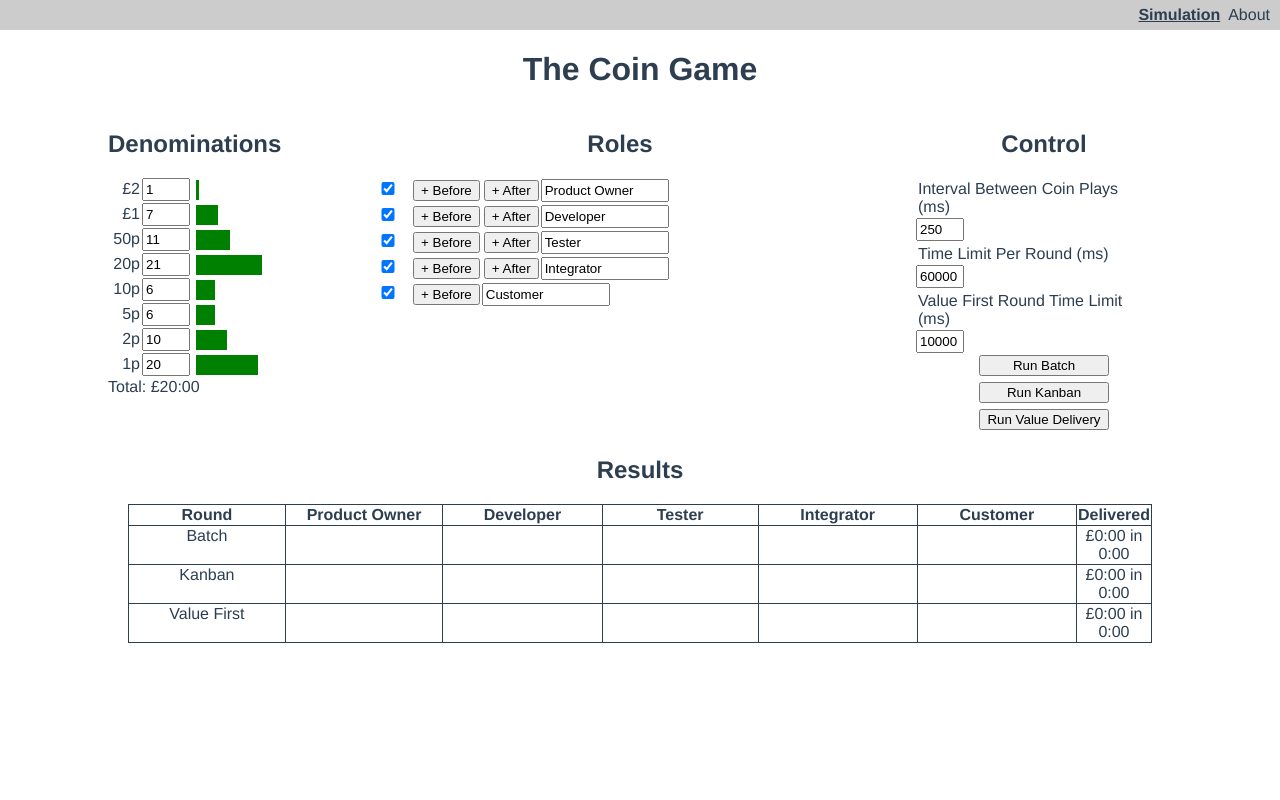
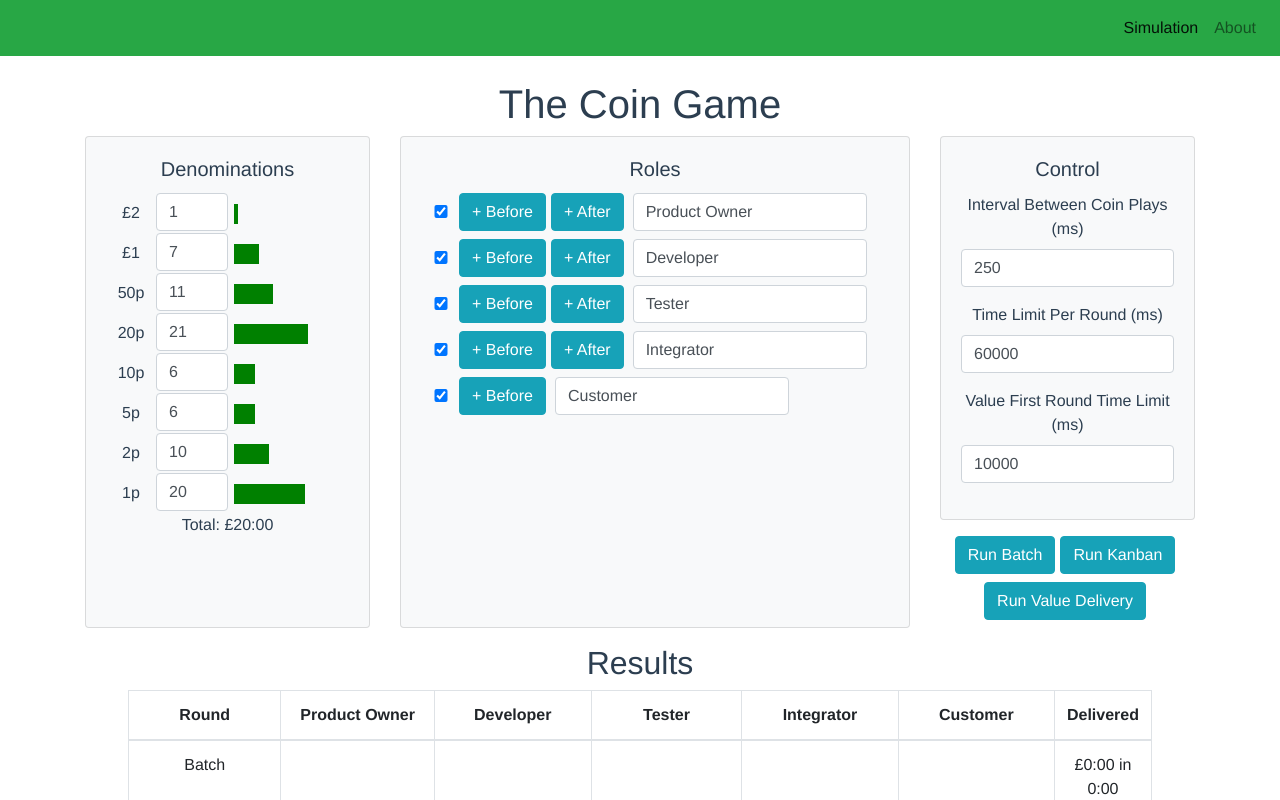
Before and after one commit to hogsmill/coin-game, a Vue app in the folder coin-game/: page / in a window 1280 px wide. Shown: the top 800 px of the page. Built offline with nearby package versions, Linux system fonts and the light colour scheme.

Commit message:
[JL] - adding Bootstrap css framework and updated styling

```diff
--- a/coin-game/public/index.html
+++ b/coin-game/public/index.html
@@ -1,10 +1,16 @@
 <!DOCTYPE html>
 <html lang="en">
   <head>
-    <meta charset="utf-8">
-    <meta http-equiv="X-UA-Compatible" content="IE=edge">
-    <meta name="viewport" content="width=device-width,initial-scale=1.0">
-    <link rel="icon" href="<%= BASE_URL %>favicon.ico">
+    <meta charset="utf-8" />
+    <meta http-equiv="X-UA-Compatible" content="IE=edge" />
+    <meta name="viewport" content="width=device-width,initial-scale=1.0" />
+    <link rel="icon" href="<%= BASE_URL %>favicon.ico" />
+    <link
+      rel="stylesheet"
+      href="https://stackpath.bootstrapcdn.com/bootstrap/4.4.1/css/bootstrap.min.css"
+      integrity="sha384-Vkoo8x4CGsO3+Hhxv8T/Q5PaXtkKtu6ug5TOeNV6gBiFeWPGFN9MuhOf23Q9Ifjh"
+      crossorigin="anonymous"
+    />
     <title><%= htmlWebpackPlugin.options.title %></title>
   </head>
   <body>
--- a/coin-game/src/App.vue
+++ b/coin-game/src/App.vue
@@ -1,14 +1,18 @@
 <template>
-  <div id="app">
+  <div id="app" class="mb-4">
     <appHeader></appHeader>
     <div v-if="showAbout">
       <AboutView />
     </div>
     <div v-else>
       <h1>The Coin Game</h1>
-      <app-denominations></app-denominations>
-      <app-roles></app-roles>
-      <app-control></app-control>
+      <div class="container">
+        <div class="card-deck">
+          <app-denominations></app-denominations>
+          <app-roles></app-roles>
+          <app-control></app-control>
+        </div>
+      </div>
       <ResultsView v-bind:gameState="gameState" />
     </div>
   </div>
--- a/coin-game/src/assets/site.css
+++ b/coin-game/src/assets/site.css
@@ -6,56 +6,16 @@
   color: #2c3e50;
 }
 
-body {
-  margin: 0;
+button {
+  margin-right: 5px;
 }
 
-div {
-  font-family: Avenir, Helvetica, Arial, sans-serif;
-  border: 0px solid #000;
+input {
+  width: 40px;
+  padding: 5px;
+  margin-bottom: 2px;
 }
 
-button {
-  margin: 2px;
-}
-
-.menu {
-  text-align: right;
-  background-color: #ccc;
-  padding: 6px;
-}
-.menu span {
-  margin: 0 4px 0 4px;
-}
-.menu span:hover {
-  text-decoration: underline;
-}
-.selected {
-  text-decoration: underline;
-  font-weight: bold;
-}
-
-.denominations {
-  width: 20%;
-  text-align: left;
-  margin: 0 auto;
-  display: inline-block;
-  vertical-align: top;
-}
-.denominations div {
-  vertical-align: middle;
-}
-label {
-  width: 30px;
-  margin: 2px;
-  display: inline-block;
-  text-align: right;
-}
-input {
-  width: 40px;
-  padding: 2px;
-  margin-bottom: 2px;
-}
 .distribution {
   height: 20px;
   width: 300px;
@@ -64,40 +24,19 @@ input {
   display: inline-block;
 }
 
-.roles {
-  width: 40%;
-  display: inline-block;
-  vertical-align: top;
-}
-.role {
-  width: 100%;
-  text-align: left;
-}
-.role .rolename {
-  width: 120px;
+.pointer {
+  cursor: pointer;
 }
 
-.run {
-  width: 20%;
-  display: inline-block;
-  padding-left: 40px;
+.mr-neg-10 {
+  margin-right: -10px !important;
 }
-.run div {
-  text-align: left;
+
+.no-padding-r-l {
+  padding-right: 0;
+  padding-left: 0;
 }
-.run label {
-  width: 80%;
-  text-align: left;
+
+.width-50 {
+  width: 50px !important;
 }
-.run button {
-  margin: 0 auto 6px auto;
-  display: block;
-  width: 130px;
-}
-.running {
-  width: 100%;
-}
-.running button {
-  display: inline-block;
-  margin: 6px;
-}
--- a/coin-game/src/components/Header.vue
+++ b/coin-game/src/components/Header.vue
@@ -1,12 +1,30 @@
 <template>
-  <div class="menu">
-    <span @click="updateShowAbout(false)" :class="{ selected: !showAbout }"
-      >Simulation</span
+  <nav class="navbar navbar-expand-lg navbar-light bg-success mb-4">
+    <button
+      class="navbar-toggler"
+      type="button"
+      data-toggle="collapse"
+      data-target="#navbarSupportedContent"
+      aria-controls="navbarSupportedContent"
+      aria-expanded="false"
+      aria-label="Toggle navigation"
     >
-    <span @click="updateShowAbout(true)" :class="{ selected: showAbout }"
-      >About</span
-    >
-  </div>
+      <span class="navbar-toggler-icon"></span>
+    </button>
+
+    <div class="collapse navbar-collapse" id="navbarSupportedContent">
+      <ul class="navbar-nav ml-auto">
+        <li class="nav-item" :class="{ active: !showAbout }">
+          <a class="nav-link pointer" @click="updateShowAbout(false)"
+            >Simulation</a
+          >
+        </li>
+        <li class="nav-item" :class="{ active: showAbout }">
+          <a class="nav-link pointer" @click="updateShowAbout(true)">About</a>
+        </li>
+      </ul>
+    </div>
+  </nav>
 </template>
 
 <script>
--- a/coin-game/src/components/game-config/Control.vue
+++ b/coin-game/src/components/game-config/Control.vue
@@ -1,46 +1,81 @@
 <template>
-  <div class="run" :class="{ running: stateSet }">
-    <h2>Control</h2>
-    <div v-if="!stateSet">
+  <div class="col-md-3 mb-3 no-padding-r-l" :class="{ running: stateSet }">
+    <div class="card bg-light mb-3" v-if="!stateSet">
+      <div class="card-body">
+        <h5 class="card-title">Control</h5>
+        <form>
+          <div class="form-group">
             <label for="interval">Interval Between Coin Plays (ms)</label>
             <input
-        type="input"
+              type="text"
+              class="form-control"
               id="interval"
               name="interval"
               v-model.lazy="interval"
             />
+          </div>
+
+          <div class="form-group">
             <label for="timeLimit">Time Limit Per Round (ms)</label>
             <input
-        type="input"
+              type="text"
+              class="form-control"
               id="timeLimit"
               name="timeLimit"
               v-model.lazy="gameState['timeLimit']"
             />
-      <label for="valueTimeLimit">Value First Round Time Limit (ms)</label>
+          </div>
+
+          <div class="form-group">
+            <label for="valueTimeLimit"
+              >Value First Round Time Limit (ms)</label
+            >
             <input
-        type="input"
+              type="text"
+              class="form-control"
               id="valueTimeLimit"
               name="valueTimeLimit"
               v-model.lazy="gameState['valueTimeLimit']"
             />
           </div>
-    <button @click="go(0)" :disabled="gameState['running']">
+        </form>
+      </div>
+    </div>
+    <button
+      class="btn btn-info mb-2"
+      @click="go(0)"
+      :disabled="gameState['running']"
+    >
       Run Batch
     </button>
-    <button @click="go(1)" :disabled="gameState['running']">
+    <button
+      class="btn btn-info mb-2"
+      @click="go(1)"
+      :disabled="gameState['running']"
+    >
       Run Kanban
     </button>
-    <button @click="go(2)" :disabled="gameState['running']">
+    <button
+      class="btn btn-info mb-2"
+      @click="go(2)"
+      :disabled="gameState['running']"
+    >
       Run Value Delivery
     </button>
     <button
+      class="btn btn-info mb-2"
       @click="stop()"
       v-if="stateSet && !stopped"
       :disabled="gameState['running']"
     >
       Stop
     </button>
-    <button @click="start()" v-if="stopped" :disabled="gameState['running']">
+    <button
+      class="btn btn-info mb-2"
+      @click="start()"
+      v-if="stopped"
+      :disabled="gameState['running']"
+    >
       Start
     </button>
   </div>
--- a/coin-game/src/components/game-config/Denominations.vue
+++ b/coin-game/src/components/game-config/Denominations.vue
@@ -1,10 +1,13 @@
 <template>
-  <div class="denominations" v-if="!stateSet">
-    <h2>Denominations</h2>
-    <div>
-      <label for="twoPound">£2</label>
+  <div class="card bg-light mb-3 col-md-3 no-padding-r-l" v-if="!stateSet">
+    <div class="card-body">
+      <h5 class="card-title">Denominations</h5>
+      <form class="form-inline">
+        <div class="form-group">
+          <label class="width-50" for="twoPound">£2</label>
           <input
-        type="input"
+            type="text"
+            class="form-control col-md-3"
             id="twoPound"
             name="twoPound"
             v-model.lazy="denominations['200']"
@@ -14,10 +17,11 @@
             :style="{ width: getWidth(denominations['200']) }"
           ></div>
         </div>
-    <div>
-      <label for="onePound">£1</label>
+        <div class="form-group">
+          <label class="width-50" for="onePound">£1</label>
           <input
-        type="input"
+            type="text"
+            class="form-control col-md-3"
             id="onePound"
             name="onePound"
             v-model.lazy="denominations['100']"
@@ -27,10 +31,11 @@
             :style="{ width: getWidth(denominations['100']) }"
           ></div>
         </div>
-    <div>
-      <label for="fifty">50p</label>
+        <div class="form-group">
+          <label class="width-50" for="fifty">50p</label>
           <input
-        type="input"
+            type="text"
+            class="form-control col-md-3"
             id="fifty"
             name="fifty"
             v-model.lazy="denominations['50']"
@@ -40,10 +45,11 @@
             :style="{ width: getWidth(denominations['50']) }"
           ></div>
         </div>
-    <div>
-      <label for="twenty">20p</label>
+        <div class="form-group">
+          <label class="width-50" for="twenty">20p</label>
           <input
-        type="input"
+            type="text"
+            class="form-control col-md-3"
             id="twenty"
             name="twenty"
             v-model.lazy="denominations['20']"
@@ -53,10 +59,11 @@
             :style="{ width: getWidth(denominations['20']) }"
           ></div>
         </div>
-    <div>
-      <label for="twenty">10p</label>
+        <div class="form-group">
+          <label class="width-50" for="ten">10p</label>
           <input
-        type="input"
+            type="text"
+            class="form-control col-md-3"
             id="ten"
             name="ten"
             v-model.lazy="denominations['10']"
@@ -66,10 +73,11 @@
             :style="{ width: getWidth(denominations['10']) }"
           ></div>
         </div>
-    <div>
-      <label for="five">5p</label>
+        <div class="form-group">
+          <label class="width-50" for="five">5p</label>
           <input
-        type="input"
+            type="text"
+            class="form-control col-md-3"
             id="five"
             name="five"
             v-model.lazy="denominations['5']"
@@ -79,10 +87,11 @@
             :style="{ width: getWidth(denominations['5']) }"
           ></div>
         </div>
-    <div>
-      <label for="two">2p</label>
+        <div class="form-group">
+          <label class="width-50" for="two">2p</label>
           <input
-        type="input"
+            type="text"
+            class="form-control col-md-3"
             id="two"
             name="two"
             v-model.lazy="denominations['2']"
@@ -92,10 +101,11 @@
             :style="{ width: getWidth(denominations['2']) }"
           ></div>
         </div>
-    <div>
-      <label for="one">1p</label>
+        <div class="form-group">
+          <label class="width-50" for="one">1p</label>
           <input
-        type="input"
+            type="text"
+            class="form-control col-md-3"
             id="one"
             name="one"
             v-model.lazy="denominations['1']"
@@ -105,8 +115,130 @@
             :style="{ width: getWidth(denominations['1']) }"
           ></div>
         </div>
+      </form>
+
       Total: £{{ total() }}
     </div>
+  </div>
+  <!-- <div class="denominations" v-if="!stateSet">
+    <h2>Denominations</h2>
+    <form class="form-inline">
+      <div class="form-group">
+        <label for="twoPound">£2</label>
+        <input
+          type="text"
+          class="form-control col-md-3"
+          id="twoPound"
+          name="twoPound"
+          v-model.lazy="denominations['200']"
+        />
+        <div
+          class="distribution"
+          :style="{ width: getWidth(denominations['200']) }"
+        ></div>
+      </div>
+      <div class="form-group">
+        <label for="onePound">£1</label>
+        <input
+          type="text"
+          class="form-control col-md-3"
+          id="onePound"
+          name="onePound"
+          v-model.lazy="denominations['100']"
+        />
+        <div
+          class="distribution"
+          :style="{ width: getWidth(denominations['100']) }"
+        ></div>
+      </div>
+      <div class="form-group">
+        <label for="fifty">50p</label>
+        <input
+          type="text"
+          class="form-control col-md-3"
+          id="fifty"
+          name="fifty"
+          v-model.lazy="denominations['50']"
+        />
+        <div
+          class="distribution"
+          :style="{ width: getWidth(denominations['50']) }"
+        ></div>
+      </div>
+      <div class="form-group">
+        <label for="twenty">20p</label>
+        <input
+          type="text"
+          class="form-control col-md-3"
+          id="twenty"
+          name="twenty"
+          v-model.lazy="denominations['20']"
+        />
+        <div
+          class="distribution"
+          :style="{ width: getWidth(denominations['20']) }"
+        ></div>
+      </div>
+      <div class="form-group">
+        <label for="ten">10p</label>
+        <input
+          type="text"
+          class="form-control col-md-3"
+          id="ten"
+          name="ten"
+          v-model.lazy="denominations['10']"
+        />
+        <div
+          class="distribution"
+          :style="{ width: getWidth(denominations['10']) }"
+        ></div>
+      </div>
+      <div class="form-group">
+        <label for="five">5p</label>
+        <input
+          type="text"
+          class="form-control col-md-3"
+          id="five"
+          name="five"
+          v-model.lazy="denominations['5']"
+        />
+        <div
+          class="distribution"
+          :style="{ width: getWidth(denominations['5']) }"
+        ></div>
+      </div>
+      <div class="form-group">
+        <label for="two">2p</label>
+        <input
+          type="text"
+          class="form-control col-md-3"
+          id="two"
+          name="two"
+          v-model.lazy="denominations['2']"
+        />
+        <div
+          class="distribution"
+          :style="{ width: getWidth(denominations['2']) }"
+        ></div>
+      </div>
+      <div class="form-group">
+        <label for="one">1p</label>
+        <input
+          type="text"
+          class="form-control col-md-3"
+          id="one"
+          name="one"
+          v-model.lazy="denominations['1']"
+        />
+        <div
+          class="distribution"
+          :style="{ width: getWidth(denominations['1']) }"
+        ></div>
+      </div>
+    </form>
+
+    Total: £{{ total() }}
+  </div> -->
 </template>
 
 <script>
--- a/coin-game/src/components/game-config/Roles.vue
+++ b/coin-game/src/components/game-config/Roles.vue
@@ -1,29 +1,37 @@
 <template>
-  <div class="roles" v-if="!stateSet">
-    <h2>Roles</h2>
-    <div>
-      <div
+  <div class="card bg-light mb-3 no-padding-r-l" v-if="!stateSet">
+    <div class="card-body">
+      <h5 class="card-title">Roles</h5>
+      <form
+        class="form-inline"
         v-for="role in gameState.roles"
         :key="role['name'].replace(' ', '')"
-        class="role"
       >
-        <input
-          type="checkbox"
-          checked="role['include']"
-          v-model="role['include']"
-        />
-        <button @click="addBefore(role)">+ Before</button>
-        <button v-if="role['name'] != 'Customer'" @click="addAfter(role)">
+        <div class="form-check mb-2 mr-sm-2">
+          <input
+            class="form-check-input mr-neg-10"
+            type="checkbox"
+            checked="role['include']"
+            v-model="role['include']"
+          />
+        </div>
+        <button @click="addBefore(role)" class="btn btn-info mb-2">
+          + Before
+        </button>
+        <button
+          v-if="role['name'] != 'Customer'"
+          @click="addAfter(role)"
+          class="btn btn-info mb-2"
+        >
           + After
         </button>
         <input
-          type="input"
-          class="rolename"
+          type="text"
+          class="form-control mb-2 ml-1 col-md-6"
           v-bind:id="role['name'].replace(' ', '')"
-          name="ten"
           v-model.lazy="role['name']"
         />
-      </div>
+      </form>
     </div>
   </div>
 </template>
--- a/coin-game/src/components/results/ResultsView.vue
+++ b/coin-game/src/components/results/ResultsView.vue
@@ -3,7 +3,7 @@
     <h2>Results</h2>
     <div class="narration"></div>
     <div class="strategies">
-      <table>
+      <table class="table table-bordered">
         <thead>
           <td :style="{ width: setWidth() }">Round</td>
           <td
```
Lines whose indentation alone changed are shown as unchanged.
